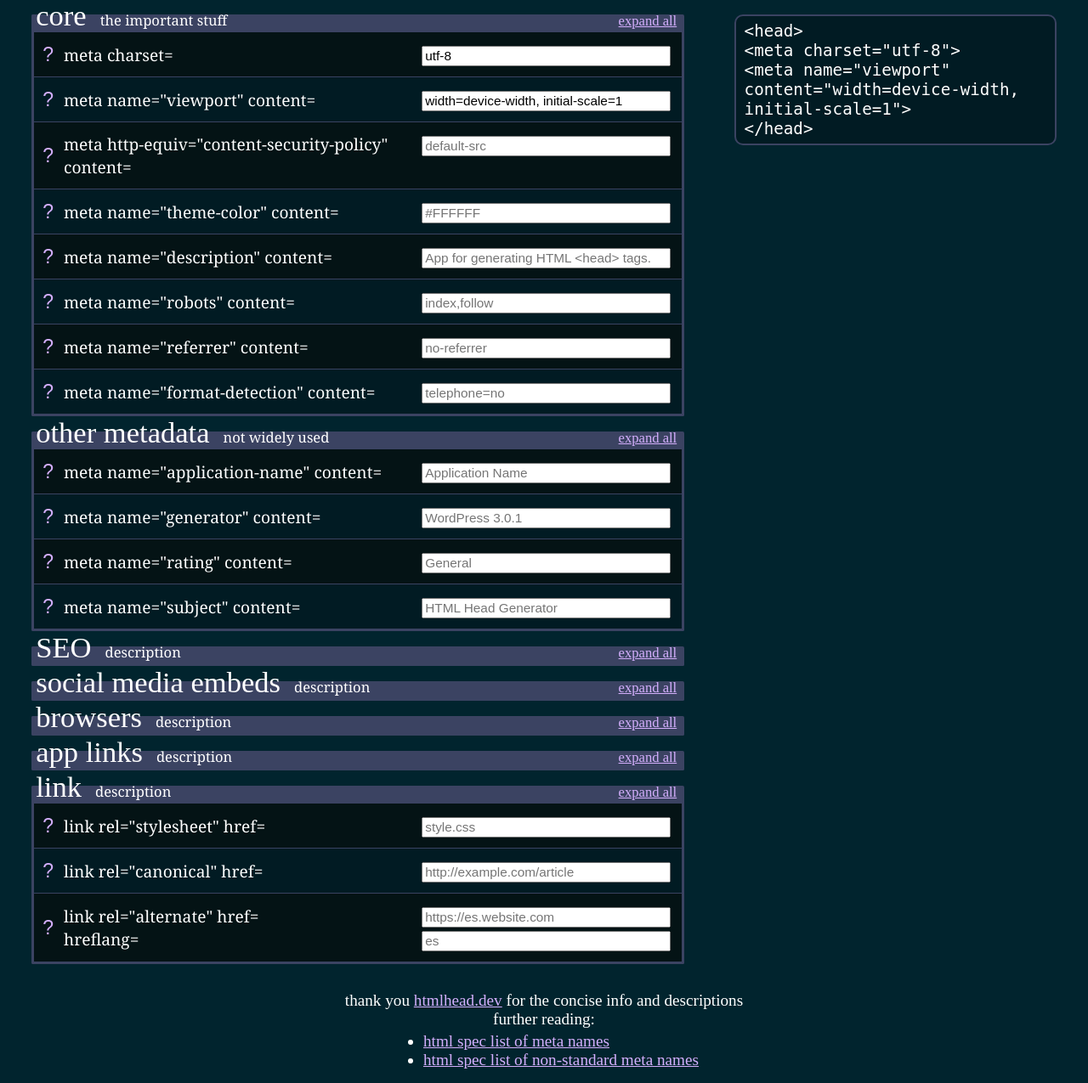
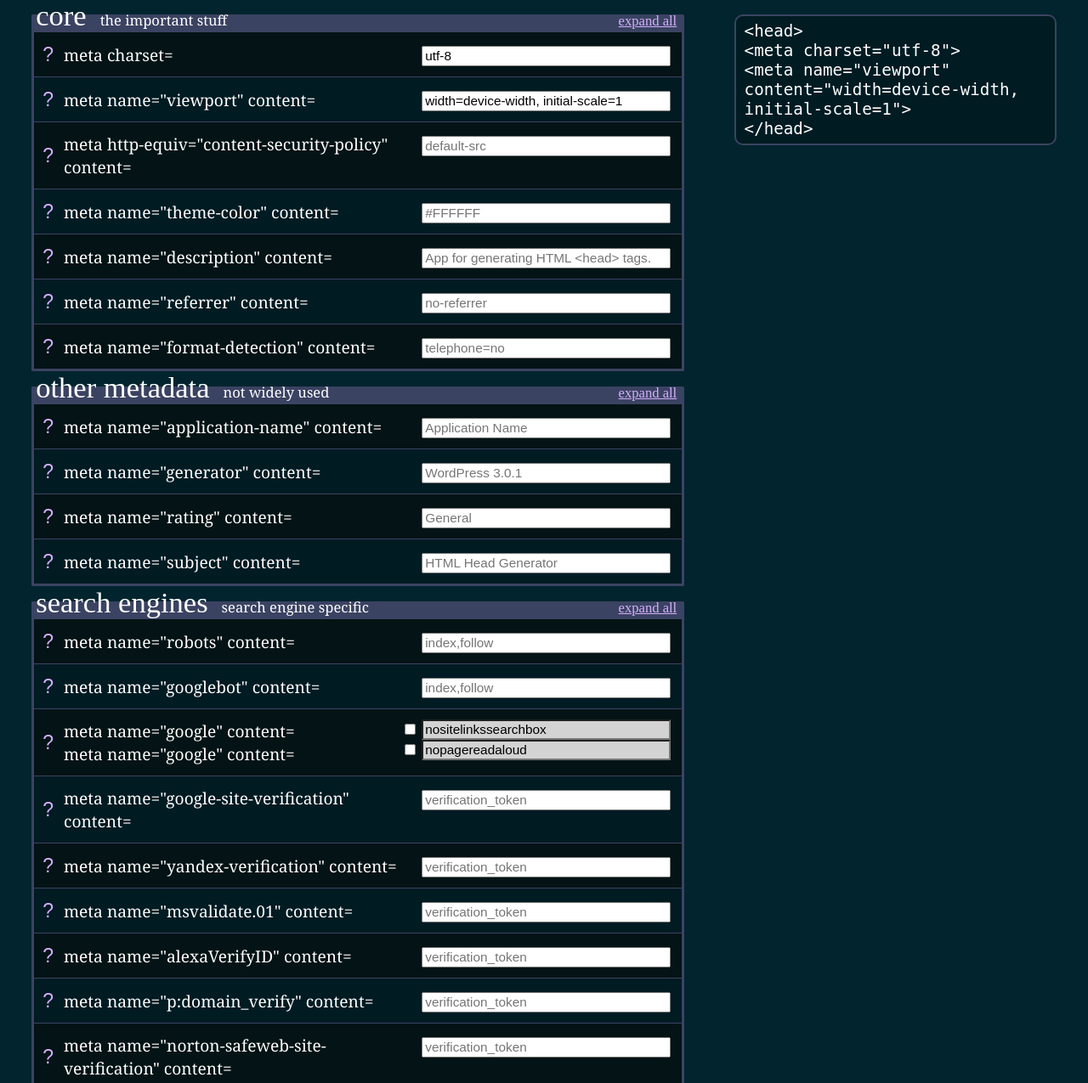
Before and after one commit to ksymph/headmaker, a PHP site: page / in a window 1280 px wide. Shown: the part 192-1467 px from the top of the page at 85% size. Run offline with PHP 8.4, Linux system fonts and the light colour scheme.

Commit message:
add checklist support, update todo

```diff
--- a/index.html
+++ b/index.html
@@ -16,6 +16,8 @@
 	</div>
 	<main>
 		<form id="headmaker">
+
+
 			<fieldset class="category" data-checked="false">
 				<legend>core<span class="category-description">the important stuff</span><span class="check-all">expand all</span></legend>
 				<fieldset class="tag">
@@ -80,15 +82,6 @@
 				</fieldset>
 				<fieldset class="tag">
 					<input type="checkbox" class="show-hidden">
-					<div class="label-container"><label for="robots">meta name="robots" content=</label></div>
-					<div class="input-container"><input id="robots" type="text" placeholder="index,follow"></div>
-					<div class="description">
-						instructions for crawlers<br>
-						robots.txt is site-wide, use this for per-page
-					</div>
-				</fieldset>
-				<fieldset class="tag">
-					<input type="checkbox" class="show-hidden">
 					<div class="label-container"><label for="referrer">meta name="referrer" content=</label></div>
 					<div class="input-container"><input id="referrer" type="text" placeholder="no-referrer"></div>
 					<div class="description">
@@ -110,6 +103,8 @@
 					</div>
 				</fieldset>
 			</fieldset>
+
+
 			<fieldset class="category" data-checked="false">
 				<legend>other metadata<span class="category-description">not widely used</span><span class="check-all">expand all</span></legend>
 				<fieldset class="tag">
@@ -152,18 +147,125 @@
 					</div>
 				</fieldset>
 			</fieldset>
+
+
 			<fieldset class="category" data-checked="false">
-				<legend>SEO<span class="category-description">description</span><span class="check-all">expand all</span></legend>
+				<legend>search engines<span class="category-description">search engine specific</span><span class="check-all">expand all</span></legend>
+				<fieldset class="tag">
+					<input type="checkbox" class="show-hidden">
+					<div class="label-container"><label for="robots">meta name="robots" content=</label></div>
+					<div class="input-container"><input id="robots" type="text" placeholder="index,follow"></div>
+					<div class="description">
+						instructions for crawlers<br>
+						robots.txt is site-wide, use this for per-page
+						<ul>
+							<li><code>index,follow</code></li>
+						</ul>
+					</div>
+				</fieldset>
+				<fieldset class="tag">
+					<input type="checkbox" class="show-hidden">
+					<div class="label-container"><label for="googlebot">meta name="googlebot" content=</label></div>
+					<div class="input-container"><input id="googlebot" type="text" placeholder="index,follow"></div>
+					<div class="description">
+						control Google crawler behavior
+						<ul>
+							<li><code>index,follow</code></li>
+						</ul>
+					</div>
+				</fieldset>
+				<fieldset class="tag checklist-container">
+					<input type="checkbox" class="show-hidden">
+					<div class="label-container">
+						<label for="google-nosite">meta name="google" content=</label>
+						<label for="google-nopage">meta name="google" content=</label>
+					</div>
+					<div class="input-container checklist" id="google">
+						<span>
+							<input id="google-nosite-check" type="checkbox">
+							<input id="google-nosite" type="text" value="nositelinkssearchbox" readonly>
+						</span>
+						<span>
+							<input id="google-nopage-check" type="checkbox">
+							<input id="google-nopage" type="text" value="nopagereadaloud" readonly>
+						</span>
+					</div>
+					<div class="description">
+						control certain google behaviors
+						<ul>
+							<li>nositelinkssearchbox&nbsp&nbsp&nbsp//prevents google from displaying a site-specific search box</li>
+							<li>nopagereadaloud&nbsp&nbsp&nbsp//disables google tts</li>
+						</ul>
+						<a href="https://developers.google.com/search/docs/crawling-indexing/special-tags">google supported meta tags</a>
+					</div>
+				</fieldset>
+				<fieldset class="tag">
+					<input type="checkbox" class="show-hidden">
+					<div class="label-container"><label for="google-site-verification">meta name="google-site-verification" content=</label></div>
+					<div class="input-container"><input id="google-site-verification" type="text" placeholder="verification_token"></div>
+					<div class="description">
+						verify website ownership to google
+					</div>
+				</fieldset>
+				<fieldset class="tag">
+					<input type="checkbox" class="show-hidden">
+					<div class="label-container"><label for="yandex-verification">meta name="yandex-verification" content=</label></div>
+					<div class="input-container"><input id="yandex-verification" type="text" placeholder="verification_token"></div>
+					<div class="description">
+						verify website ownership to yandex
+					</div>
+				</fieldset>
+				<fieldset class="tag">
+					<input type="checkbox" class="show-hidden">
+					<div class="label-container"><label for="msvalidate.01">meta name="msvalidate.01" content=</label></div>
+					<div class="input-container"><input id="msvalidate.01" type="text" placeholder="verification_token"></div>
+					<div class="description">
+						verify website ownership to microsoft bing
+					</div>
+				</fieldset>
+				<fieldset class="tag">
+					<input type="checkbox" class="show-hidden">
+					<div class="label-container"><label for="alexaVerifyID">meta name="alexaVerifyID" content=</label></div>
+					<div class="input-container"><input id="alexaVerifyID" type="text" placeholder="verification_token"></div>
+					<div class="description">
+						verify website ownership to amazon alexa
+					</div>
+				</fieldset>
+				<fieldset class="tag">
+					<input type="checkbox" class="show-hidden">
+					<div class="label-container"><label for="p:domain_verify">meta name="p:domain_verify" content=</label></div>
+					<div class="input-container"><input id="p:domain_verify" type="text" placeholder="verification_token"></div>
+					<div class="description">
+						verify website ownership to pinterest
+					</div>
+				</fieldset>
+				<fieldset class="tag">
+					<input type="checkbox" class="show-hidden">
+					<div class="label-container"><label for="norton-safeweb-site-verification">meta name="norton-safeweb-site-verification" content=</label></div>
+					<div class="input-container"><input id="norton-safeweb-site-verification" type="text" placeholder="verification_token"></div>
+					<div class="description">
+						verify website ownership to norton safe web
+					</div>
+				</fieldset>
 			</fieldset>
+
+
+
 			<fieldset class="category" data-checked="false">
 				<legend>social media embeds<span class="category-description">description</span><span class="check-all">expand all</span></legend>
 			</fieldset>
+
+
 			<fieldset class="category" data-checked="false">
 				<legend>browsers<span class="category-description">description</span><span class="check-all">expand all</span></legend>
 			</fieldset>
+
+
 			<fieldset class="category" data-checked="false">
 				<legend>app links<span class="category-description">description</span><span class="check-all">expand all</span></legend>
 			</fieldset>
+
+
 			<fieldset class="category" data-checked="false">
 				<legend>link<span class="category-description">description</span><span class="check-all">expand all</span></legend>
 				<fieldset class="tag">
--- a/script.js
+++ b/script.js
@@ -7,14 +7,21 @@ function buildOutput() {
 	let final = "<head>\n";
 	for (let i = 0; i < input.length; i++) {
 		const currentFieldList = input[i];
-		// const category = currentFieldList.querySelector("legend");
 		for (let it = 1; it < currentFieldList.children.length; it++) {
 			const currentField = currentFieldList.children[it];
 
 			const labels = currentField.querySelectorAll("label");
-			const inputs = currentField.querySelectorAll(".input-container input");
+			const inputs = currentField.querySelectorAll(".input-container input[type='text']");
+			const isChecklist = currentField.classList.contains("checklist-container");
 
-			if (inputs[0].value) {
+			if (isChecklist) {
+				const checkList = currentField.querySelectorAll("input[type='checkbox']");
+				for (let iz = 0; iz < checkList.length; iz++) {
+					if (checkList[iz].checked) {
+						final += `<${labels[iz-1].innerText}"${inputs[iz-1].value}">\n`;
+					}
+				}
+			} else if (inputs[0].value) {
 				final += "<";
 				for (let iz = 0; iz < labels.length; iz++) {
 					final += `${labels[iz].innerText}"${inputs[iz].value}"`;
@@ -45,6 +52,9 @@ function addInputListeners () {
 				inputs[ix].addEventListener("keyup", function(event) {
 					clearTimeout(timeoutId);
 					timeoutId = setTimeout(buildOutput, 500);
+				})
+				inputs[ix].addEventListener("click", function(event) {
+					buildOutput();
 				})
 			}
 
--- a/style.css
+++ b/style.css
@@ -15,6 +15,22 @@
 }
 .label-container label {
 	width: 100%;
+}
+
+
+.checklist span {
+	display: flex;
+}
+
+.checklist input[type="checkbox"] {
+	width: auto;
+	position: absolute;
+	translate: -24px 2px;
+}
+
+.checklist input[type="text"] {
+	background-color: lightgray;
+	pointer-events: none;
 }
 
 
```
Also changed, not shown: TODO.md (+3 -0 lines).
